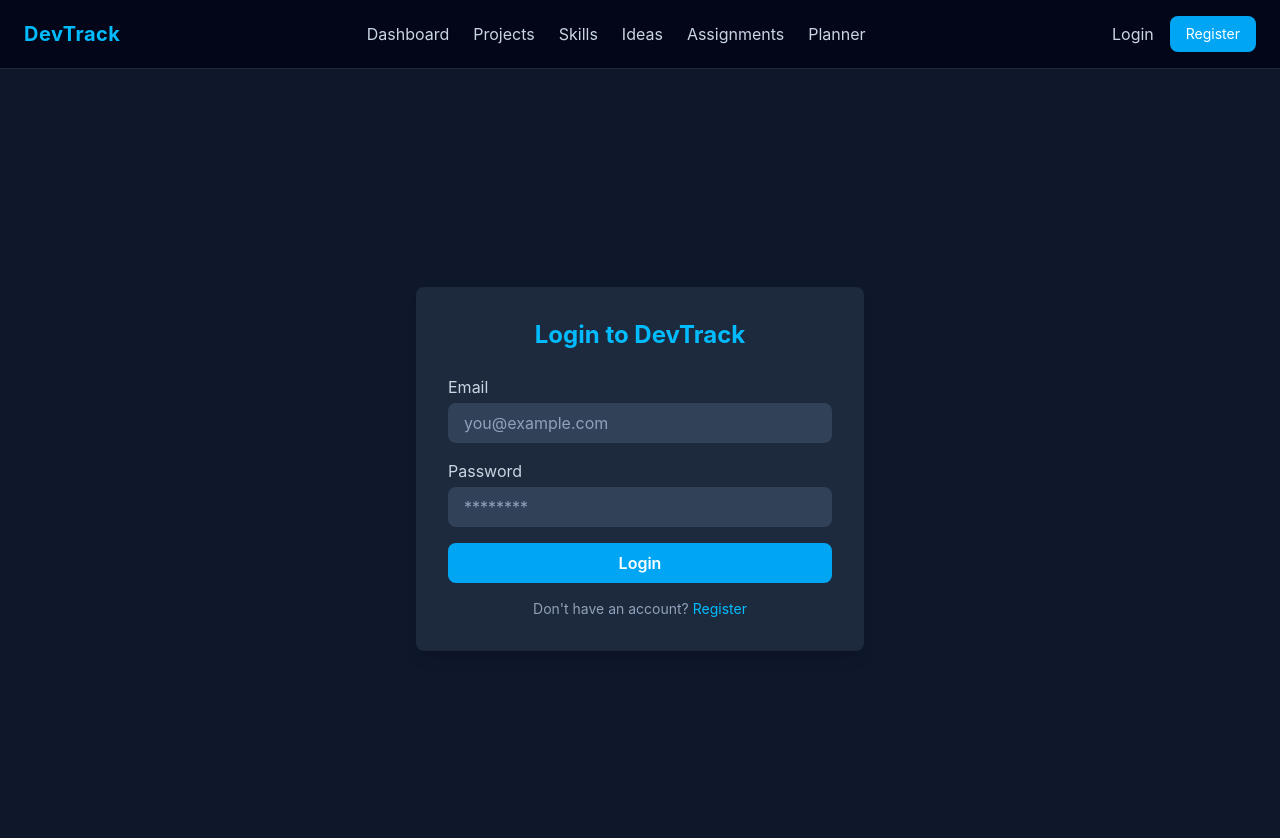
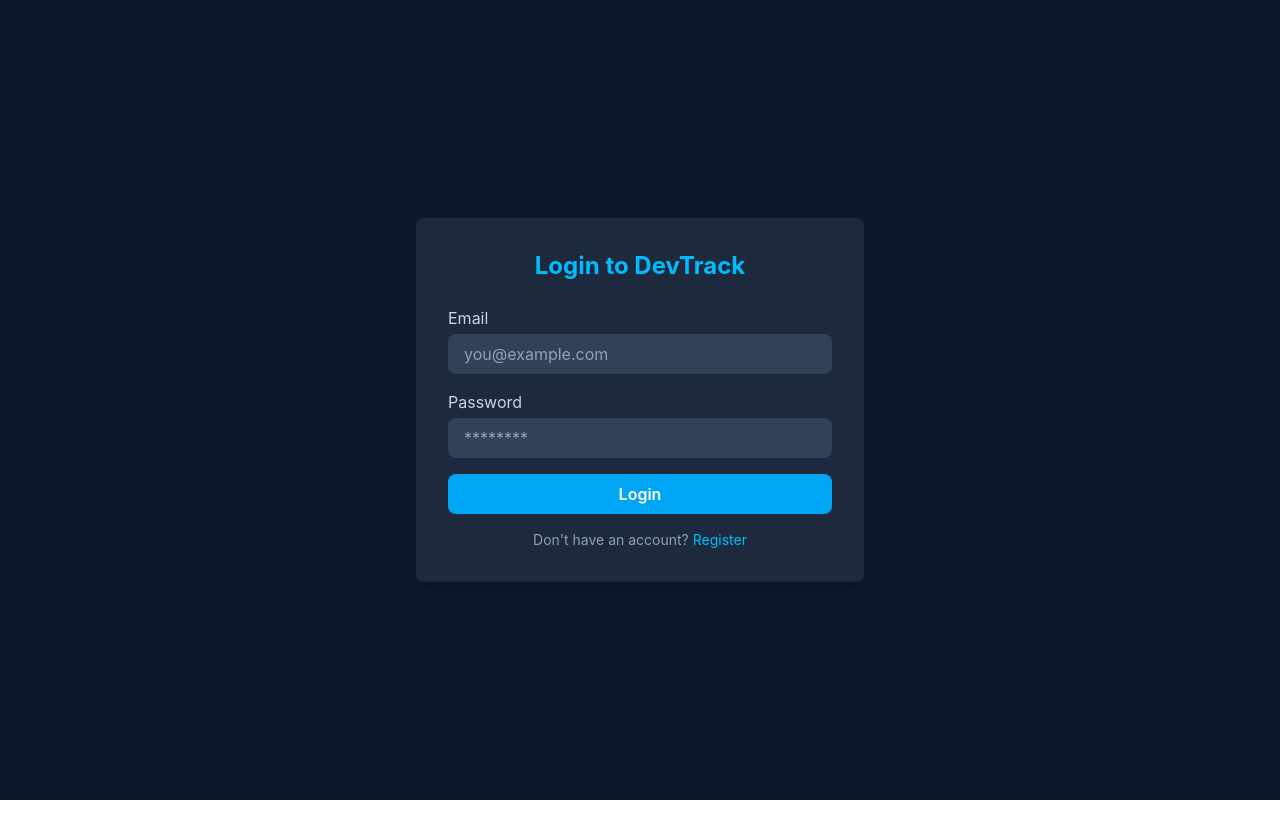
Before and after one commit to roymulinge/devtrack-app, a React (Vite) app: page /login in a window 1280 px wide. Shown: the top 838 px of the page. After the commit the page ends 800 px from the top, so only its background shows below. Built offline with nearby package versions, Linux system fonts and the light colour scheme.

Commit message:
feat(layout): hide navbar on login and register pages using route detection

```diff
--- a/src/App.jsx
+++ b/src/App.jsx
@@ -9,15 +9,20 @@ import Dashboard from "./pages/Dashboard";
 import ProtectedRoute from "./routes/ProtectedRoute";
 import Register from "./pages/Register";
 import Navbar from "./Components/Navbar";
-import { BrowserRouter as Router, Routes, Route } from "react-router-dom";
+import { BrowserRouter as Router, Routes, Route,useLocation } from "react-router-dom";
 import Login from "./pages/Login";
 import Landing from "./pages/Landing";
+
 function App() {
+  const location = useLocation();
 
+  const hideNavbar =
+  location.pathname === "/login" ||
+  location.pathname === "/register";
   return (
     <>
-    <Router>
-      <Navbar />
+
+      {!hideNavbar && <Navbar />}
        <Routes>
         <Route path="/login" element={<Login />} />
         <Route path="/register" element={<Register />} />
@@ -86,7 +91,7 @@ function App() {
        </Routes>
 
 
-    </Router>
+
 
     </>
   )
--- a/src/main.jsx
+++ b/src/main.jsx
@@ -3,10 +3,13 @@ import { createRoot } from 'react-dom/client'
 import './index.css'
 import App from './App.jsx'
 import { AuthProvider } from "./context/AuthContext.jsx";
+import { BrowserRouter } from 'react-router-dom';
 createRoot(document.getElementById('root')).render(
   <StrictMode>
-    <AuthProvider>
-      <App />
-    </AuthProvider>
-  </StrictMode>,
+    <BrowserRouter>
+      <AuthProvider>
+        <App />
+      </AuthProvider>
+    </BrowserRouter>
+  </StrictMode>
 )
--- a/src/pages/Login.jsx
+++ b/src/pages/Login.jsx
@@ -78,6 +78,9 @@ const Login = () => {
             Register
           </a>
         </p>
+
+
+
       </div>
     </div>
   );
```
